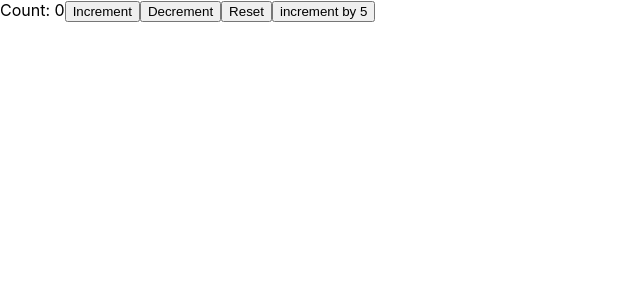
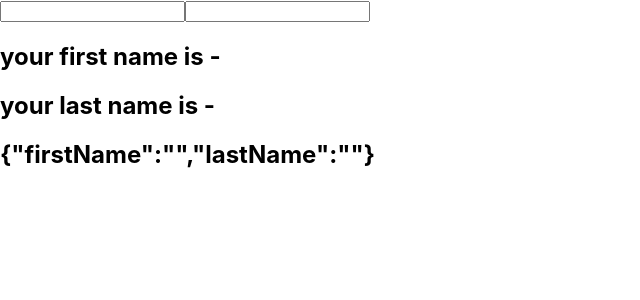
Before and after one commit to abdultanveer/myreact-app, a React (Create React App) app: page / in a window 1280 px wide. Shown: the top 300 px of the page, without its empty margins (0-640 px from the left). Built offline with nearby package versions, Linux system fonts and the light colour scheme.

Commit message:
useState for object

```diff
--- a/src/App.js
+++ b/src/App.js
@@ -1,17 +1,12 @@
 import "./App.css";
-import Form from "./formcomponents/Form";
-import LifeCycleA from "./formcomponents/LifeCycleA";
-import ClassCounter from "./hooks/ClassCounter";
-import HookCounter from "./hooks/HookCounter";
-import HookCountertwo from "./hooks/HookCountertwo";
-import PostForm from "./http/PostForm";
-import Users from "./http/Users";
+import UseStateObject from "./hooks/UseStateObject";
+import UseStatePrevCount from "./hooks/UseStatePrevCount";
 
 //install axios
 function App() {
   return (
     <div>
-      <HookCountertwo/>
+    <UseStateObject/>
     </div>
   );
 }
--- /dev/null
+++ b/src/hooks/UseStateObject.js
@@ -0,0 +1,26 @@
+import React, { useState } from "react";
+
+function UseStateObject() {
+  const [name, setName] = useState({ firstName: "", lastName: "" });
+  return (
+    <form>
+      <input
+        type="text"
+        value={name.firstName}
+        onChange={(e) => setName({...name, firstName: e.target.value })}
+      />
+
+      <input
+        type="text"
+        value={name.lastName}
+        onChange={(e) => setName({...name, lastName: e.target.value })}
+      />
+      <h2>your first name is -{name.firstName}</h2>
+      <h2>your last name is -{name.lastName}</h2>
+      <h2>{JSON.stringify(name)}</h2>
+
+    </form>
+  );
+}
+
+export default UseStateObject;
--- a/src/hooks/HookCountertwo.js
+++ b/src/hooks/UseStatePrevCount.js
@@ -1,6 +1,6 @@
 import React, {useState } from 'react'
 
-function HookCountertwo() {
+function UseStatePrevCount() {
     const initialCount = 0
     const [count,setCount] = useState(initialCount)
 
@@ -23,4 +23,4 @@
   )
 }
 
-export default HookCountertwo
+export default UseStatePrevCount
```
